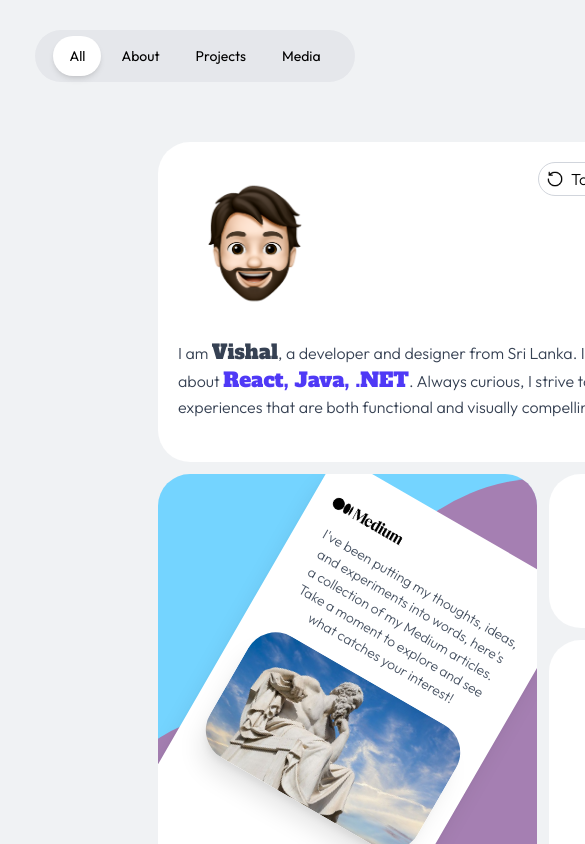
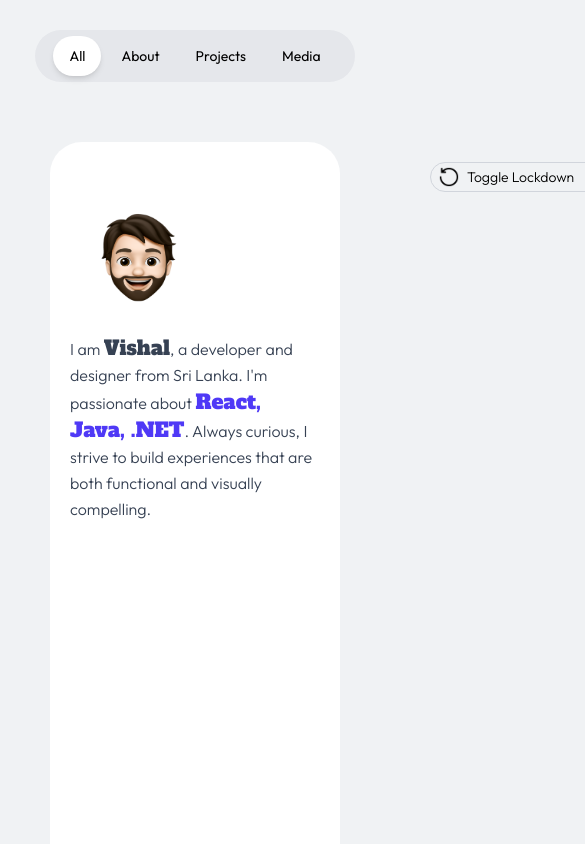
Before and after one commit to VishalOz/VishFolio, a React (Vite) app: page / in a window 390 px wide. Shown: the top 844 px of the page, 585 px wide, since content can reach past the window. Built offline with nearby package versions, Linux system fonts and the light colour scheme.

Commit message:
Responsiveness check

```diff
--- a/src/Home.jsx
+++ b/src/Home.jsx
@@ -42,10 +42,10 @@ const Home = () => {
   return (
     <>
       <Nav selected={selected} setSelected={setSelected}/>
-      <div className={`grid grid-cols-6 grid-rows-7 gap-3 w-[1200px] h-[1190px] w-[610px] h-[600px] p-5 ml-27 mt-10`}>
+      <div className={`grid grid-cols-2 sm:grid-cols-2 lg:grid-cols-6 gap-3 w-full max-w-[1200px] mx-auto p-5 mt-10 auto-rows-fr`}>
         <motion.div
         className={`row-span-2 col-span-3 rounded-4xl p-5 relative ${theme === 'dark' ? 'bg-black border border-gray-300' : 'bg-white'}`}
-          animate={{ opacity: isActive('About') ? 1 : 0.3, scale: isActive('Media') ? 1 : 0.97}}
+          animate={{ opacity: isActive('About') ? 1 : 0.3, scale: isActive('About') ? 1 : 0.97}}
           transition={{ duration: 0.3, ease: 'easeInOut' }}
         >
           {/* Toggle Button */}
@@ -56,12 +56,12 @@ const Home = () => {
           >
             <motion.img
               src={toggleIcon}
-              className={`w-4`}
+              className={`w-5 h-5`}
               animate={{ rotate: toggle ? 360 : 0 }}
               shadow={`bg-indigo-300`}
               transition={{ duration: 0.5 }}
             />
-            <p className={`${theme === 'dark' ? 'text-white' : 'text-black'}`}>Toggle Lockdown</p>
+            <p className={`${theme === 'dark' ? 'text-white' : 'text-black'} text-sm sm:text-base`}>Toggle Lockdown</p>
           </motion.button>
 
           {/* Main Image with Effects */}
@@ -70,7 +70,7 @@ const Home = () => {
               key={currentIndex} // Ensures image switches smoothly
               src={images[currentIndex]}
               alt="DpImage"
-              className="ml-4 w-30 h-37 mb-5 mt-2"
+              className="w-24 h-28 sm:w-30 sm:h-37 mb-5 ml-5 mt-10"
               initial={{ rotate: 180, scale: 0.3, opacity: 0 }}
               animate={{
                 rotate: 0,
@@ -88,7 +88,6 @@ const Home = () => {
             I'm passionate about <span className="text-indigo-600 text-xl">React, Java, .NET</span>.
             Always curious, I strive to build experiences that are both functional and visually compelling.
           </p>
-
         </motion.div>
 
 
@@ -97,8 +96,10 @@ const Home = () => {
 
         </div>
 
+
+
         <motion.div
-          className={`row-span-3 col-span-2 rounded-4xl p-5 flex items-end justify-end relative overflow-hidden
+          className={`row-span-1 col-span-1 sm:row-span-2 sm:col-span-2 lg:row-span-3 lg:col-span-2 rounded-4xl p-5 flex items-end justify-end relative overflow-hidden
           ${theme === 'dark' ? 'bg-black border border-gray-300' : 'bg-emerald-300'}`}
           animate={{ opacity: isActive('Projects') ? 1 : 0.3, scale: isActive('Projects') ? 1 : 0.97}}
           transition={{ duration: 0.3, ease: 'easeInOut' }}>
@@ -127,7 +128,9 @@ const Home = () => {
           </div>
         </motion.div>
 
-        <motion.div className={`relative flex justify-center row-span-3 col-span-2 rounded-4xl p-5
+
+
+        <motion.div className={`relative flex justify-center row-span-1 sm:row-span-2 lg:row-span-3 col-span-1 sm:col-span-2 lg:col-span-2 rounded-4xl p-5
         ${theme === 'dark' ? 'bg-black border border-gray-300' : 'bg-sky-300'} overflow-hidden`}
         animate={{opacity: isActive('Media') ? 1 : 0.3, scale: isActive('Media') ? 1 : 0.97}}
         transition={{duration: 0.3, ease: 'easeInOut' }}>
@@ -280,7 +283,7 @@ const Home = () => {
               const body = `User message: ${userInput}`;
               window.location.href = `mailto:${email}?subject=${encodeURIComponent(subject)}&body=${encodeURIComponent(body)}`;
             }}
-            className={`${theme === 'dark' ? 'bg-gray-200 text-black' : `bg-white text-black border border-1 border-gray-300`} px-3 text-xl font-bold hover:opacity-70 rounded-full w-25 h-9 flex items-center justify-center
+            className={`${theme === 'dark' ? 'bg-gray-200 text-black' : `bg-white text-black border border-1 border-gray-300`} px-3 font-bold text-xl font-bold hover:opacity-70 rounded-full w-25 h-9 flex items-center justify-center
             `}>Submit</button>
             </div>
         </motion.div>
```
